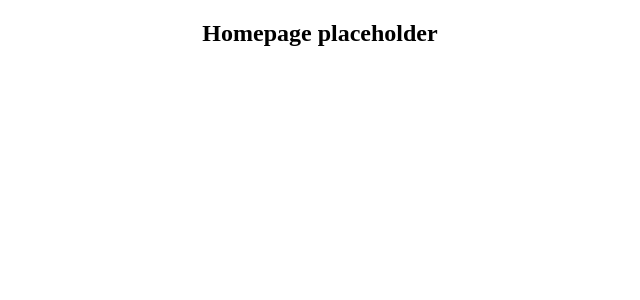
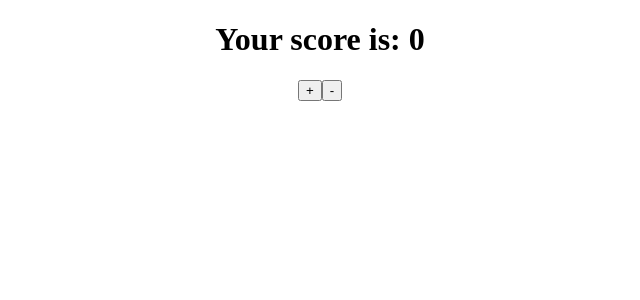
Before and after one commit to marinaaglic/react-exercises, a React (Vite) app: page /score-keeper in a window 1280 px wide. Shown: the top 300 px of the page, without its empty margins (320-960 px from the left). Built offline with nearby package versions, Linux system fonts and the light colour scheme.

Commit message:
initialized score-keeper exercise with task

```diff
--- /dev/null
+++ b/src/pages/ScoreKeeper.tsx
@@ -0,0 +1,27 @@
+/* TASK
+Build a scorekeeping application
+Usin localStorage to store data in the browser
+- localStorage.getItem(key)
+- localStorage.setItem(key, value)
+Requirements:
+-Use localStorage to store the score so that it persists when you come back
+    to the page
+-You should be able to refresh the page and still see the score from the
+    previous render
+*/
+
+import { useEffect, useState } from "react";
+
+const ScoreKeeper = () => {
+  const [score, setScore] = useState(0);
+
+  return (
+    <div>
+      <h1>Your score is: {score}</h1>
+      <button onClick={() => setScore((prevScore) => prevScore + 1)}>+</button>
+      <button onClick={() => setScore((prevScore) => prevScore - 1)}>-</button>
+    </div>
+  );
+};
+
+export default ScoreKeeper;
--- a/src/routes/AppRoutes.tsx
+++ b/src/routes/AppRoutes.tsx
@@ -1,6 +1,7 @@
 import { Routes, Route } from "react-router-dom";
 import Home from "../pages/Home";
 import ColorRenderer from "../pages/ColorRenderer";
+import ScoreKeeper from "../pages/ScoreKeeper";
 
 const AppRoutes = () => {
   return (
@@ -8,6 +9,7 @@ const AppRoutes = () => {
       <Routes>
         <Route path="*" element={<Home />} />
         <Route path="/color-renderer" element={<ColorRenderer />} />
+        <Route path="/score-keeper" element={<ScoreKeeper />} />
       </Routes>
     </div>
   );
```
